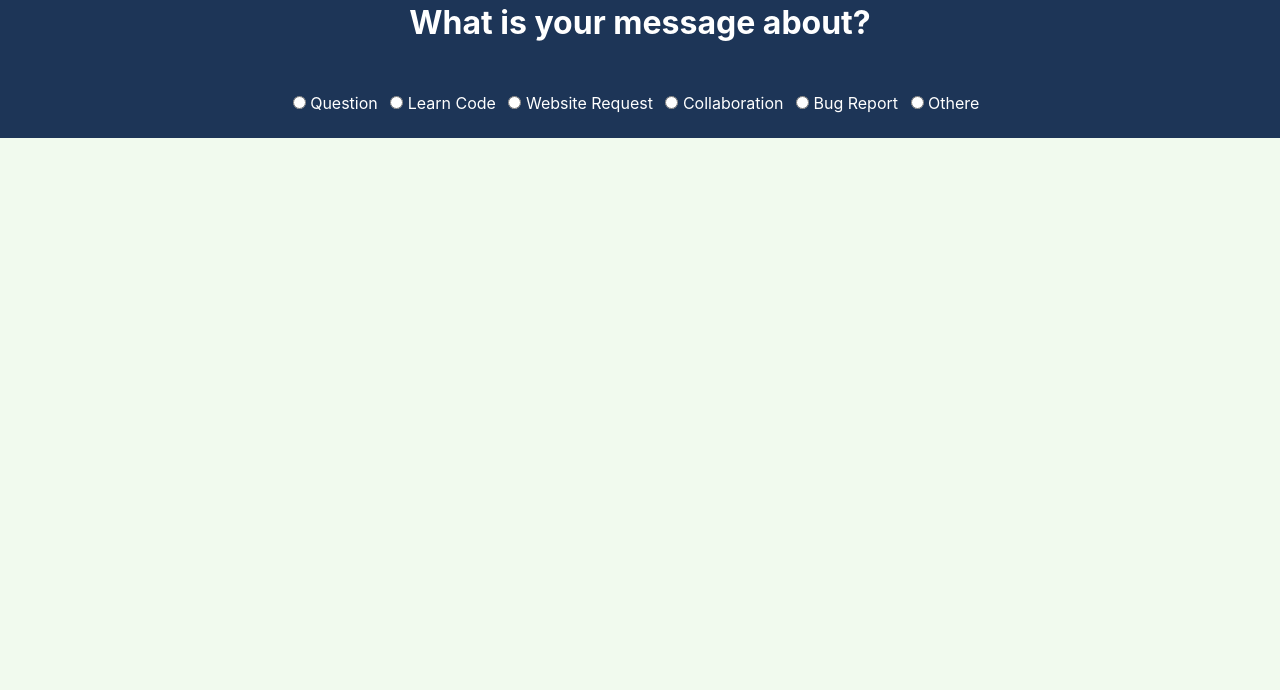
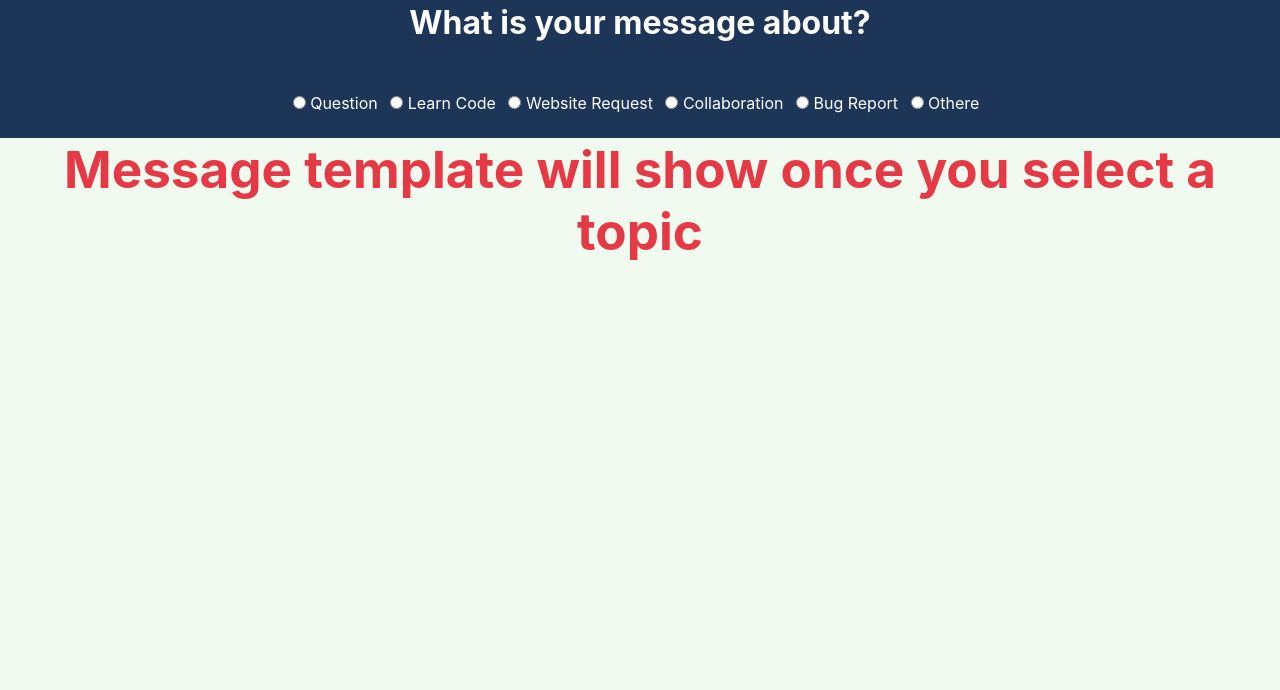
Before and after one commit to NikitaPoly/Polyakov.tech-1.0.0, a website: page frontend/html/contact.html in a window 1280 px wide. Shown: the part 102-792 px from the top of the page. Drawn offline with Linux system fonts and the light colour scheme.

Commit message:
added form message to desktop view

```diff
--- a/frontend/css/contact.css
+++ b/frontend/css/contact.css
@@ -6,3 +6,11 @@ header{
         margin: 0 .5rem;
         margin-left: 0;
     }
+main{
+    text-align: center;
+}
+    main span{
+        color:var(--mainRed--);
+        font-size: 4vw;
+        font-weight:bold;
+    }
--- a/frontend/html/contact.html
+++ b/frontend/html/contact.html
@@ -41,7 +41,9 @@
             <label for="othere">Othere</label>
         </div>
     </header>
-    <main></main>
+    <main>
+        <span>Message template will show once you select a topic</span>
+    </main>
     <footer>
         <img src="../images/instaLogo.svg" alt="Instagram Logo">
         <img src="../images/twitter.svg" alt="Twitter Logo">
```
